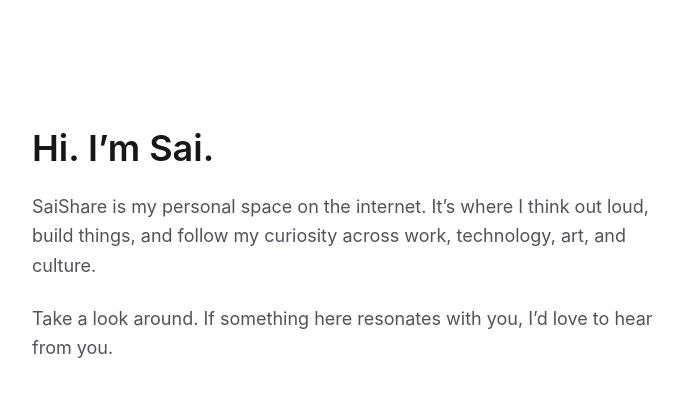
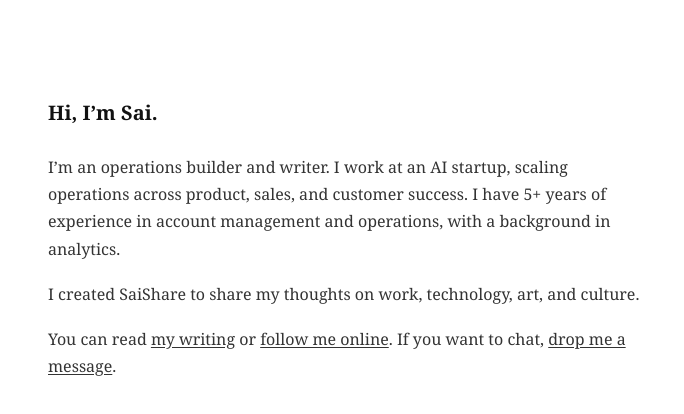
Before and after one commit to iamgittyhubby/saishare, a Next.js app: page / in a window 1280 px wide. Shown: the top 414 px of the page, without its empty margins (296-980 px from the left). Built offline with nearby package versions, Linux system fonts and the light colour scheme.

Commit message:
Update text

```diff
--- a/app/essays/closeted-ai-user/page.tsx
+++ /dev/null
@@ -1,16 +0,0 @@
-export default function Essay() {
-  return (
-    <main className="mx-auto max-w-2xl px-6 py-16">
-      <a className="text-sm underline" href="/essays">Back</a>
-
-      <h1 className="mt-6 text-3xl font-semibold">
-        Are You a Closeted AI User?
-      </h1>
-
-      <p className="mt-6 text-zinc-700">
-        Whether we like it or not, AI is already part of everyday life. Yet many people
-        insist they have never used it. Not even once.
-      </p>
-    </main>
-  );
-}
--- /dev/null
+++ b/app/essays/example-essay/page.tsx
@@ -0,0 +1,11 @@
+export default function Essay() {
+    return (
+        <main className="page">
+            <h1>Example Essay Title</h1>
+
+            <p>
+                This is where the essay will go.
+            </p>
+        </main>
+    );
+}
--- a/app/essays/page.tsx
+++ b/app/essays/page.tsx
@@ -1,16 +1,13 @@
-export default function EssaysPage() {
+export default function Essays() {
   return (
-    <main className="mx-auto max-w-2xl px-6 py-16">
-      <a className="text-sm underline" href="/">Home</a>
+    <main className="page">
+      <p>Here’s a list of my writing.</p>
 
-      <h1 className="mt-6 text-3xl font-semibold">Essays</h1>
-      <p className="mt-3 text-zinc-600">Short opinion pieces and notes.</p>
-
-      <div className="mt-10">
-        <a className="underline" href="/essays/closeted-ai-user">
-          Are You a Closeted AI User?
-        </a>
-      </div>
+      <ul>
+        <li>
+          <a href="/essays/example-essay">Example Essay Title</a>
+        </li>
+      </ul>
     </main>
   );
 }
--- a/app/globals.css
+++ b/app/globals.css
@@ -19,7 +19,31 @@
 
 body {
   background: var(--background);
-  color: var(--foreground);
-  font-family: -apple-system, BlinkMacSystemFont, "SF Pro Text",
-    "SF Pro Display", system-ui, sans-serif;
+  color: #111;
+  font-family: Georgia, "Times New Roman", Times, serif;
+  font-size: 16px;
+  line-height: 1.7;
 }
+
+.page {
+  max-width: 640px;
+  margin: 0 auto;
+  padding: 96px 24px;
+}
+
+h1 {
+  font-size: 20px;
+  font-weight: 600;
+  margin: 0 0 24px 0;
+}
+
+p {
+  margin: 0 0 18px 0;
+  color: #333;
+}
+
+a {
+  color: inherit;
+  text-decoration: underline;
+  text-underline-offset: 2px;
+}
--- a/app/page.tsx
+++ b/app/page.tsx
@@ -1,19 +1,33 @@
 export default function Home() {
   return (
-    <main className="mx-auto max-w-2xl px-6 py-32">
-      <h1 className="text-4xl font-semibold">
-        Hi. I’m Sai.
-      </h1>
+    <main className="page">
+      <h1>Hi, I’m Sai.</h1>
 
-      <p className="mt-6 text-lg leading-relaxed text-zinc-600">
-        SaiShare is my personal space on the internet. It’s where I think out
-        loud, build things, and follow my curiosity across work, technology,
-        art, and culture.
+      <p>
+        I’m an operations builder and writer. I work at an AI startup, scaling
+        operations across product, sales, and customer success. I have 5+ years
+        of experience in account management and operations, with a background in
+        analytics.
       </p>
 
-      <p className="mt-6 text-lg leading-relaxed text-zinc-600">
-        Take a look around. If something here resonates with you, I’d love to
-        hear from you.
+      <p>I created SaiShare to share my thoughts on work, technology, art, and culture.</p>
+
+      <p>
+        You can read{" "}
+        <a href="/essays">my writing</a>{" "}
+        or{" "}
+        <a
+          href="https://www.linkedin.com/in/saizinphyolwin/"
+          target="_blank"
+          rel="noreferrer"
+        >
+          follow me online
+        </a>
+        . If you want to chat,{" "}
+        <a href="mailto:saishareofficial@gmail.com">
+          drop me a message
+        </a>
+        .
       </p>
     </main>
   );
```
